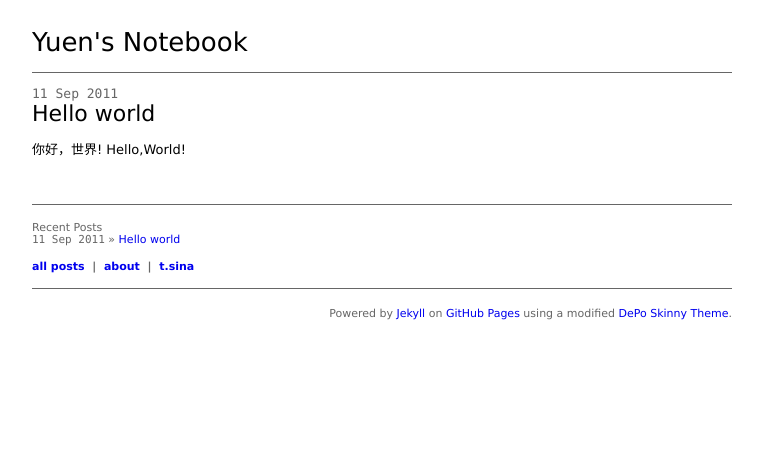
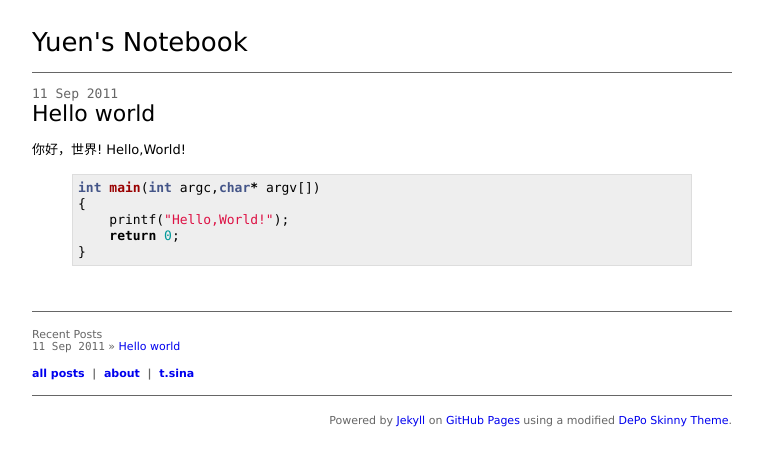
Before and after one commit to yzprout/yzproutgithubcom, a Jekyll site: the page built from _posts/2011-09-11-Hello-World.md, in a window 1280 px wide. Shown: the top 466 px of the page, without its empty margins (258-1021 px from the left). Built offline with Jekyll 4.4.1, drawn with Linux system fonts in a browser that asks for light colours; Markdown is read by kramdown in place of the engine named in the settings.

Commit message:
modified:   _posts/2011-09-11-Hello-World.md

```diff
--- a/_posts/2011-09-11-Hello-World.md
+++ b/_posts/2011-09-11-Hello-World.md
@@ -5,3 +5,10 @@ title: Hello world
 
 你好，世界!
 Hello,World!
+{% highlight  c%}
+int main(int argc,char* argv[])
+{
+    printf("Hello,World!");
+    return 0;
+}
+{% endhighlight %}
```
